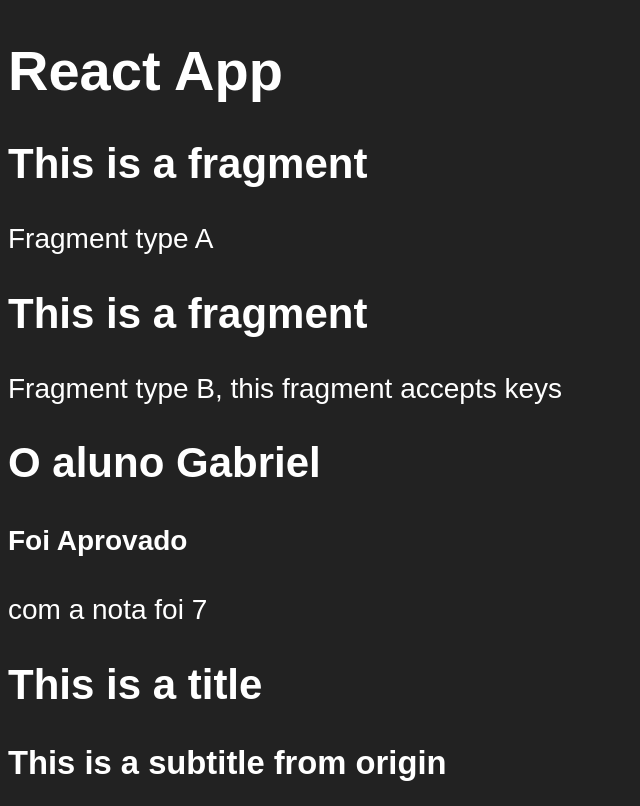
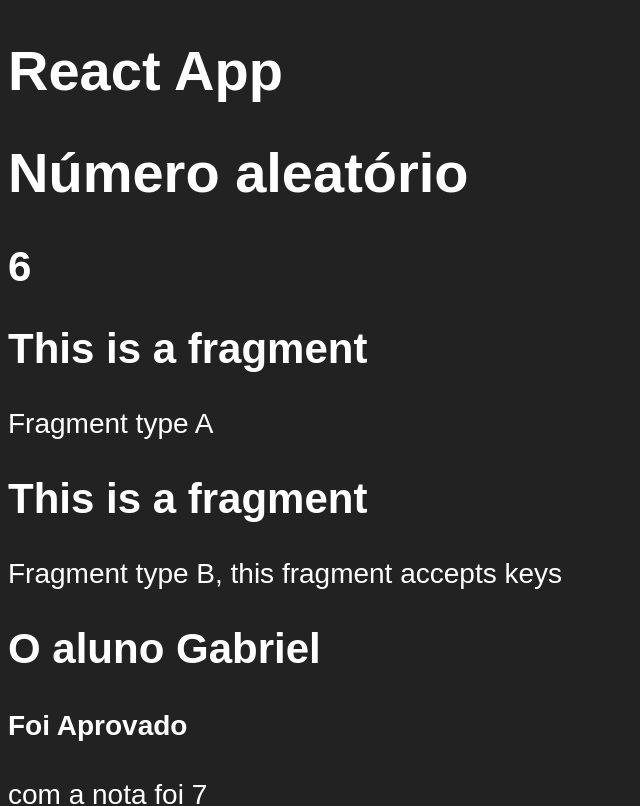
Before and after one commit to ALESSANDROLMENEZES/react-introduction, a React (Create React App) app: page / in a window 1280 px wide. Shown: the top 806 px of the page, without its empty margins (0-640 px from the left). Built offline with nearby package versions, Linux system fonts and the light colour scheme.

Commit message:
Component Random

```diff
--- a/public/index.html
+++ b/public/index.html
@@ -18,6 +18,5 @@
   <body>
     <noscript>You need to enable JavaScript to run this app.</noscript>
     <div id="root"></div>
-
   </body>
 </html>
--- a/src/App.jsx
+++ b/src/App.jsx
@@ -4,11 +4,13 @@ import Secound from './components/basics/Secound';
 import Third from './components/basics/Third';
 import FragmentA from './components/basics/FragmentA';
 import FragmentB from './components/basics/FragmentB';
+import Random from './components/basics/Randon';
 
 export default () => (
   /* jshint ignore:start */
   <>
     <h1>React App</h1>
+    <Random min={1} max={10}/>
     <FragmentA />
     <FragmentB />
     <Third nota={7} name="Gabriel" />
--- /dev/null
+++ b/src/components/basics/Randon.jsx
@@ -0,0 +1,10 @@
+import React from "react";
+
+export default props => (
+/* jshint ignore:start */
+    <>
+        <h1>Número aleatório</h1>
+        <h2>{(Math.floor(Math.random() * (props.max - props.min + 1) + props.min))}</h2>
+    </>
+/* jshint ignore:end */
+);
```
